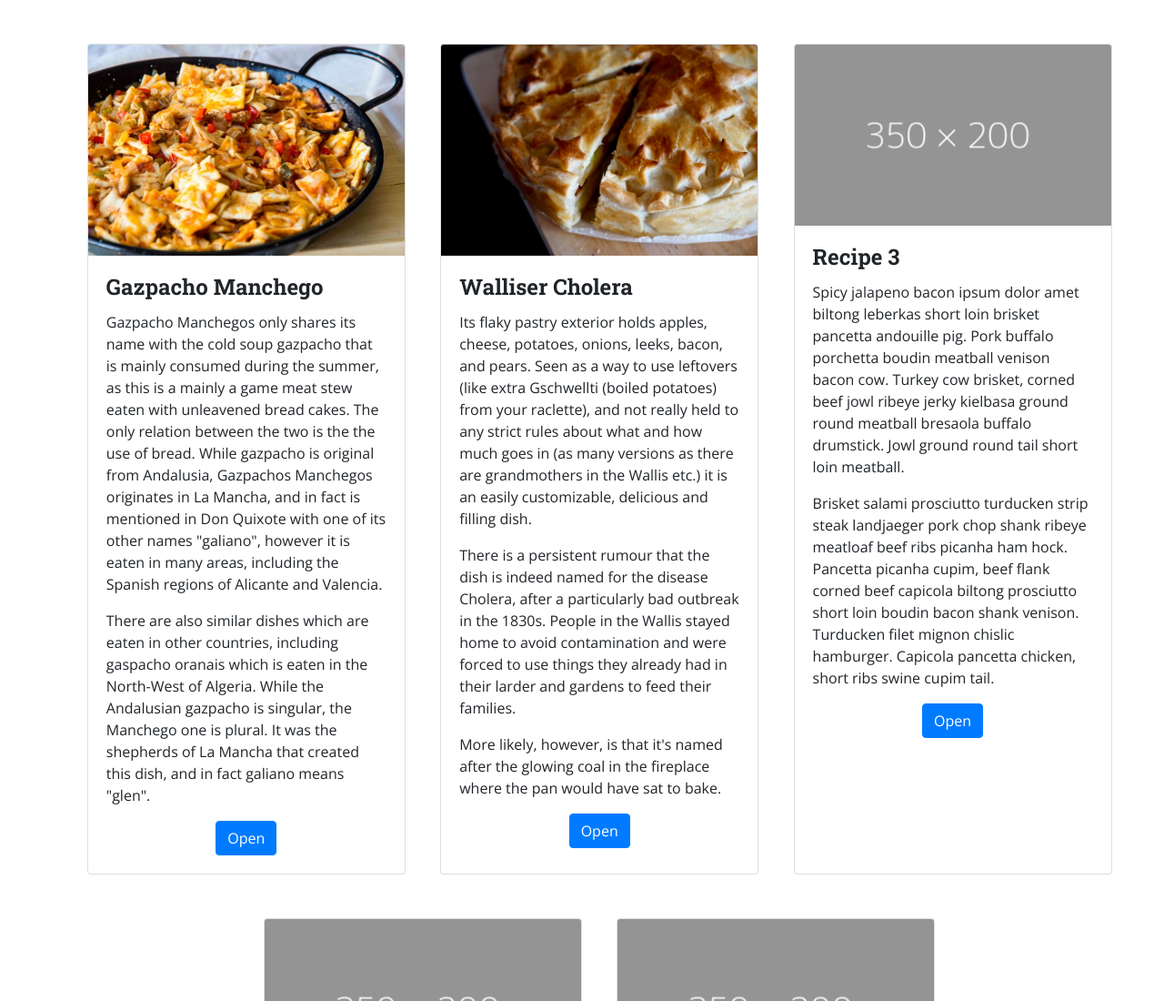
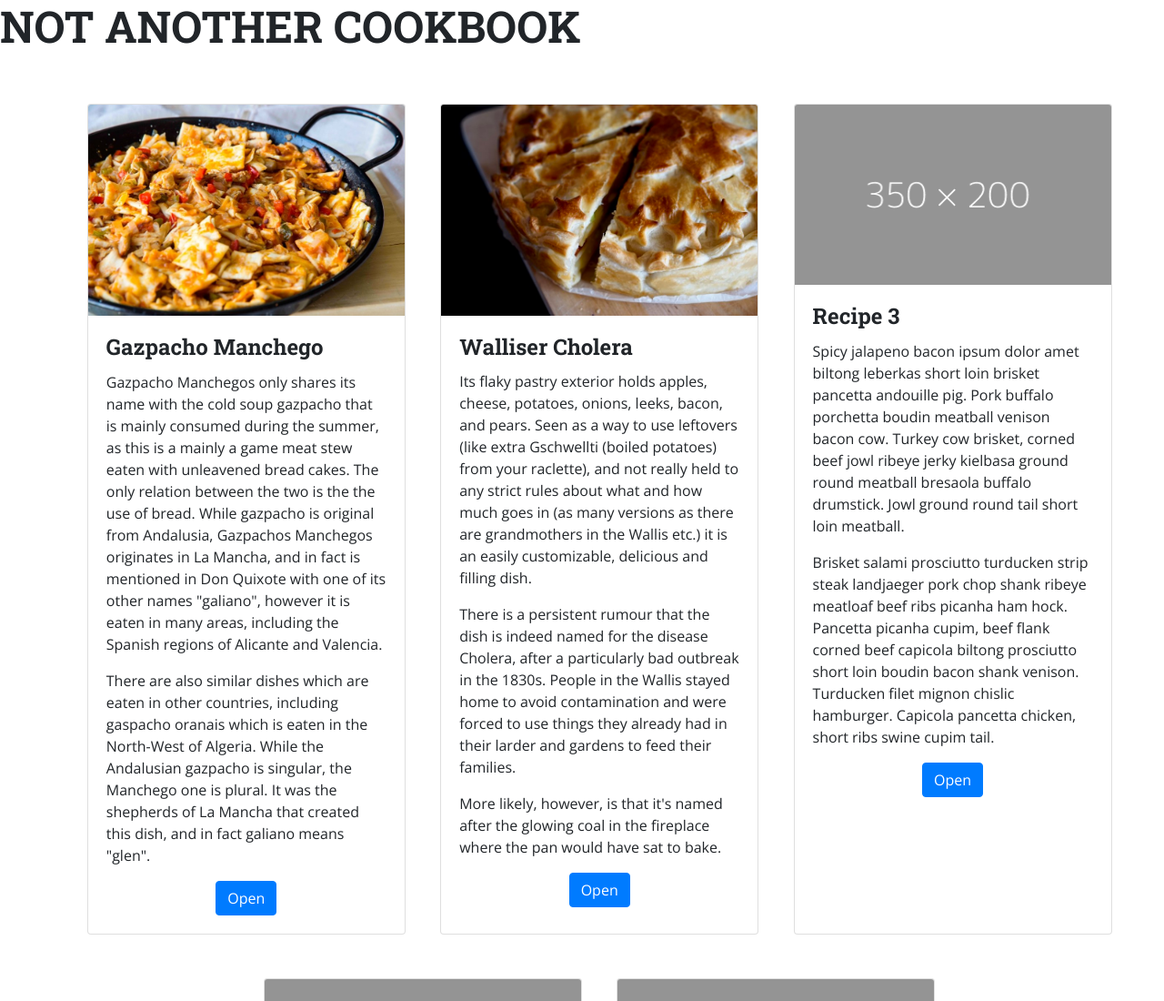
Before and after one commit to widukin/NotAnotherCookBook, a plain HTML site: page index.html in a window 1280 px wide. Shown: the top 1100 px of the page at 91% size. Drawn offline with nearby package versions, Linux system fonts and the light colour scheme.

Commit message:
add main heading

```diff
--- a/index.html
+++ b/index.html
@@ -21,6 +21,9 @@
   </head>
 
   <body>
+    <div id="hero">
+      <h1 class="text-uppercase">Not Another Cookbook</h1>
+    </div>
     <div class="flex featured-recipes">
       <div class="card recipe-card">
         <img
```
